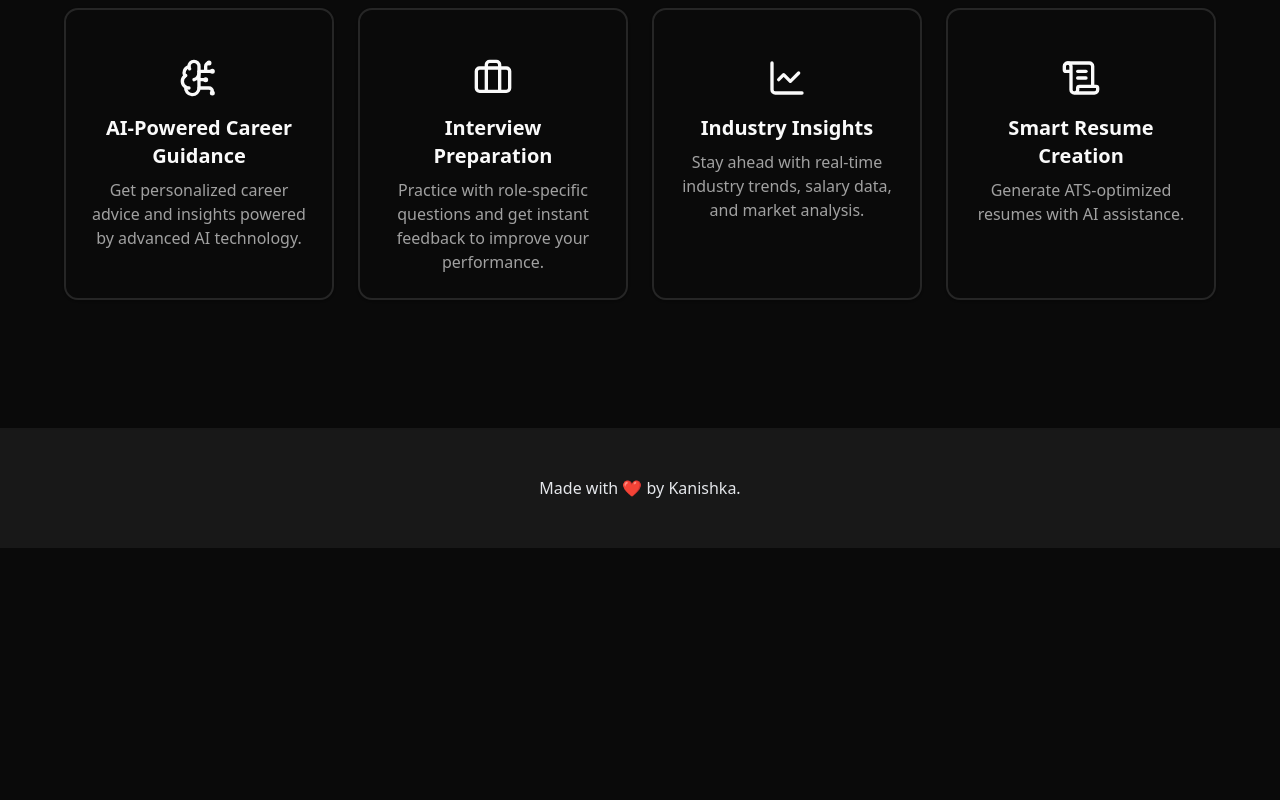
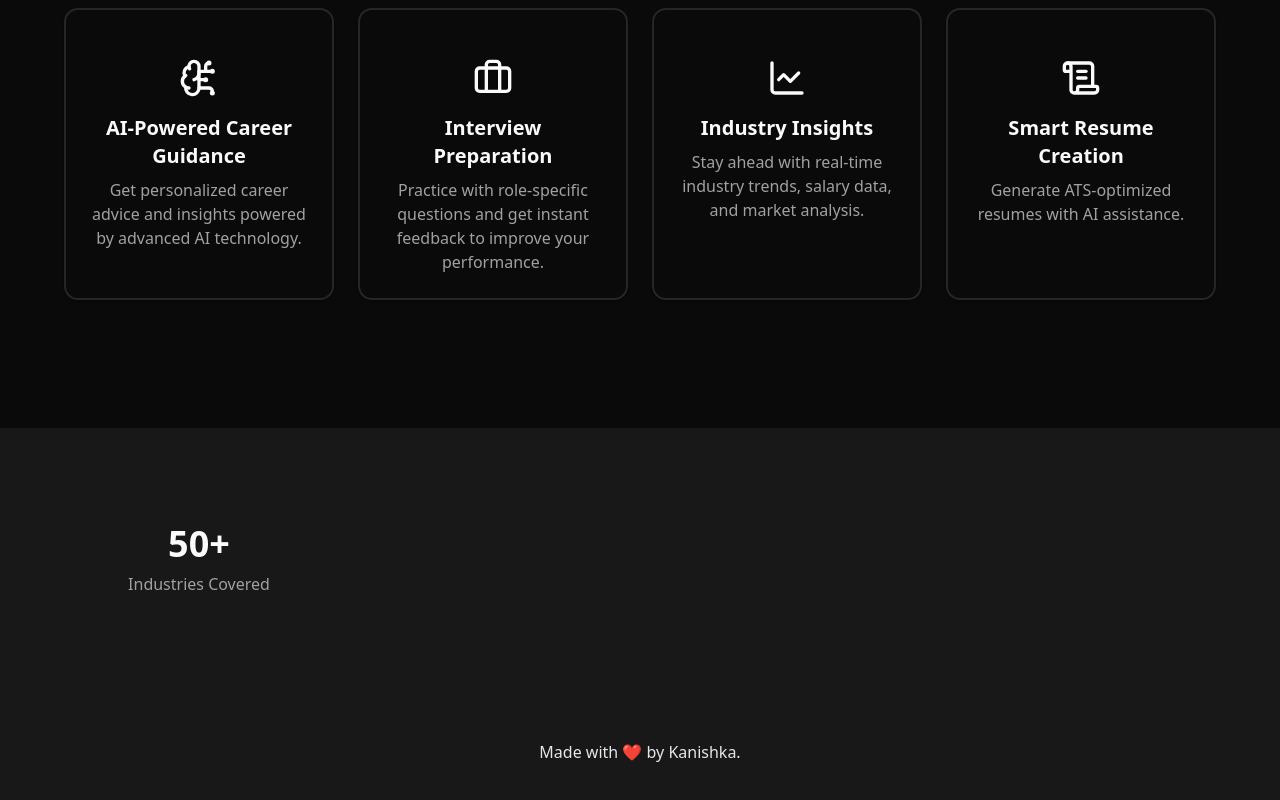
Before and after one commit to kanishkadz/elevate, a Next.js app: page / in a window 1280 px wide. Shown: the part 1525-2325 px from the top of the page. Before the commit the page ends 2073 px from the top, so only its background shows below. Built offline with nearby package versions, Linux system fonts and the light colour scheme; no server answers.

Commit message:
Update page.jsx

```diff
--- a/app/page.jsx
+++ b/app/page.jsx
@@ -29,6 +29,17 @@
           </div>
         </div>
       </section>
+
+      <section className="w-full py-12 md:py-24 bg-muted/50">
+        <div className="container mx-auto px-4 md:px-6">
+          <div className="grid grid-cols md:grid-cols-2 lg:grid-cols-4 gap-6 max-w-6xl mx-auto">
+            <div className="flex flex-col items-center justify-center space-y-2">
+              <h3 className="text-4xl font-bold">50+</h3>
+              <p className="text-muted-foreground">Industries Covered</p>
+            </div>
+          </div>
+        </div>
+      </section>
     </div>
   );
 }
```
